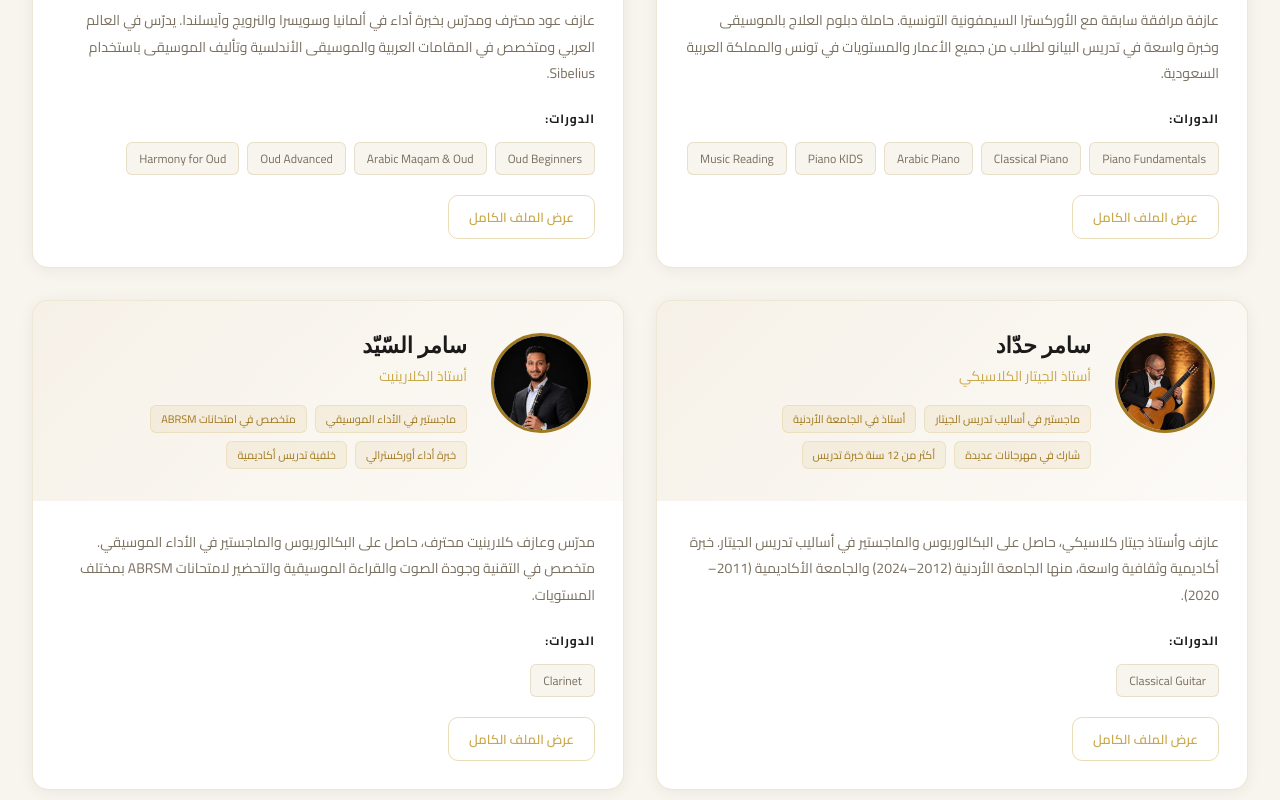
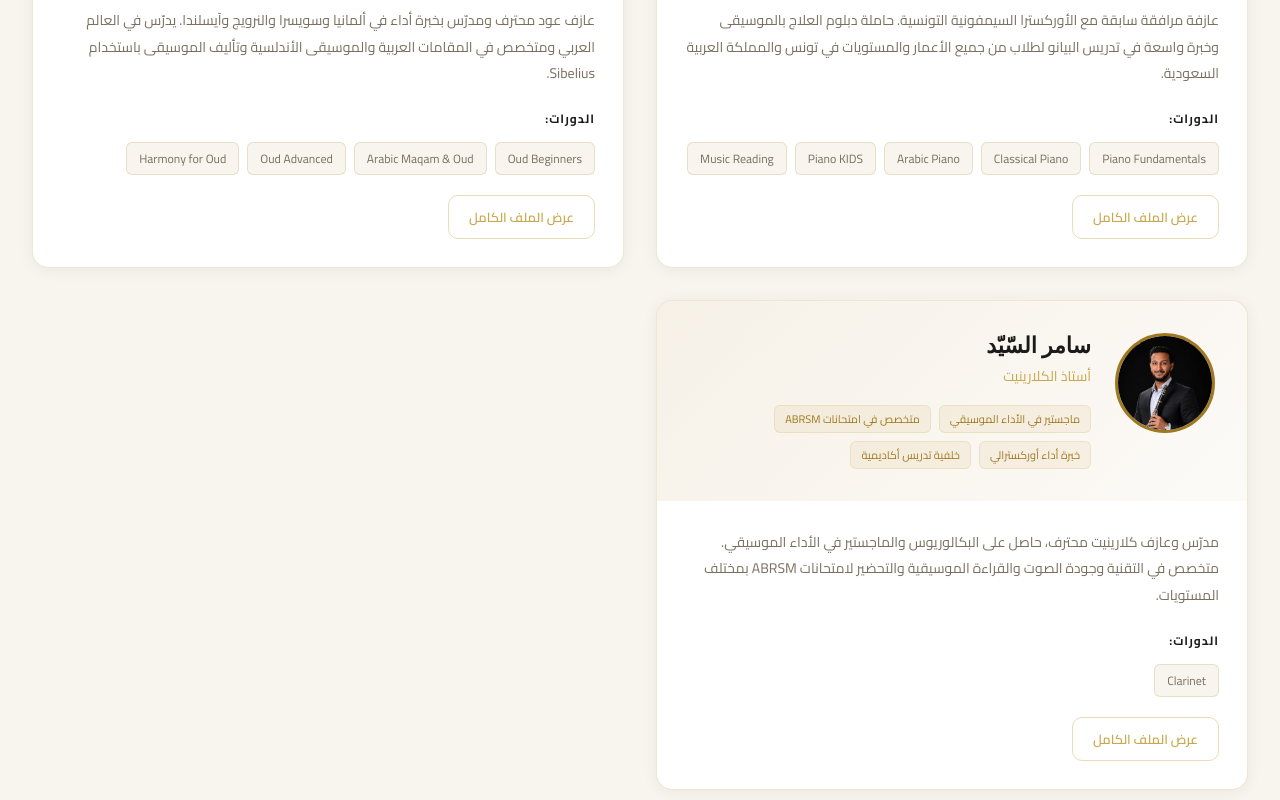
Before and after one commit to abirdakhlaoui/pianoud, a Next.js app: page /about in a window 1280 px wide. Shown: the part 1690-2490 px from the top of the page. Built offline with nearby package versions, Linux system fonts and the light colour scheme; no server answers; the database is empty.

Commit message:
Remove Samer Haddad: name and photo replaced by Pianoud logo, removed from About

```diff
--- a/src/app/about/page.tsx
+++ b/src/app/about/page.tsx
@@ -164,17 +164,6 @@ export default function AboutPage() {
                 instrument:"OUD",
               },
               {
-                name_en:"Samer Haddad",      name_ar:"سامر حدّاد",
-                role_en:"Classical Guitar Instructor", role_ar:"أستاذ الجيتار الكلاسيكي",
-                photo:"/samer-haddad.jpeg",
-                bio_en:"Classical guitar performer and instructor holding a Bachelor's and Master's degree in Guitar Teaching Methods. Extensive academic and cultural teaching experience, including the University of Jordan (2012–2024) and the Academic University (2011–2020).",
-                bio_ar:"عازف وأستاذ جيتار كلاسيكي، حاصل على البكالوريوس والماجستير في أساليب تدريس الجيتار. خبرة أكاديمية وثقافية واسعة، منها الجامعة الأردنية (2012–2024) والجامعة الأكاديمية (2011–2020).",
-                courses:["Classical Guitar"],
-                facts_en:["Master's in Guitar Teaching Methods","University of Jordan instructor","Performed in numerous festivals","12+ years teaching experience"],
-                facts_ar:["ماجستير في أساليب تدريس الجيتار","أستاذ في الجامعة الأردنية","شارك في مهرجانات عديدة","أكثر من 12 سنة خبرة تدريس"],
-                instrument:"GUITAR",
-              },
-              {
                 name_en:"Samer Al-Sayyed",   name_ar:"سامر السّيّد",
                 role_en:"Clarinet Instructor", role_ar:"أستاذ الكلارينيت",
                 photo:"/samer-sayyed.jpeg",
--- a/src/app/courses/page.tsx
+++ b/src/app/courses/page.tsx
@@ -40,7 +40,7 @@ function PianoIcon({ size = 40 }: { size?: number }) {
 const COURSES = [
   { id:"1", slug:"piano-fundamentals", img:"/course-piano.jpeg", instrument:"PIANO", level:"BEGINNER", price:55, rating:4.9, students:842, lessons:36, duration:"12h 30m", bestseller:true, title_en:"Piano", title_ar:"البيانو", instructor_en:"Ons Wafa Romdhani", instructor_ar:"أنس الوفاء رمضاني" },
   { id:"2", slug:"oud-beginners", img:"/course-oud.jpeg", instrument:"OUD", level:"BEGINNER", price:55, rating:4.9, students:1205, lessons:28, duration:"9h 45m", bestseller:true, title_en:"Oud", title_ar:"العود", instructor_en:"Omar Algour", instructor_ar:"عمر القور" },
-  { id:"9", slug:"guitar-fundamentals", img:"/course-guitar.jpeg", instrument:"GUITAR", level:"BEGINNER", price:55, rating:4.9, students:0, lessons:0, duration:"", bestseller:false, title_en:"Classical Guitar", title_ar:"الجيتار الكلاسيكي", instructor_en:"Samer Haddad", instructor_ar:"سامر حدّاد" },
+  { id:"9", slug:"guitar-fundamentals", img:"/course-guitar.jpeg", instrument:"GUITAR", level:"BEGINNER", price:55, rating:4.9, students:0, lessons:0, duration:"", bestseller:false, title_en:"Classical Guitar", title_ar:"الجيتار الكلاسيكي", instructor_en:"Pianoud Academy", instructor_ar:"أكاديمية بيانود" },
   { id:"10", slug:"clarinet-fundamentals", img:"/course-clarinet.jpeg", instrument:"CLARINET", level:"BEGINNER", price:55, rating:4.9, students:0, lessons:0, duration:"", bestseller:false, title_en:"Clarinet", title_ar:"الكلارينيت", instructor_en:"Samer Al-Sayyed", instructor_ar:"سامر السّيّد" },
   { id:"3", slug:"arabic-maqam-oud", img:"/course-maqamat.jpeg", instrument:"OUD", level:"INTERMEDIATE", price:55, rating:4.8, students:631, lessons:48, duration:"18h 00m", bestseller:true, title_en:"Arabic Music Theory / Maqamat", title_ar:"نظريات الموسيقى العربية / المقامات", instructor_en:"Omar Algour", instructor_ar:"عمر القور" },
   { id:"4", slug:"music-theory-abrsm", img:"/course-abrsm.jpeg", instrument:"PIANO", level:"INTERMEDIATE", price:55, rating:4.9, students:190, lessons:24, duration:"8h 30m", bestseller:false, title_en:"Music Theory ABRSM", title_ar:"نظريات الموسيقى ABRSM", instructor_en:"Omar Algour", instructor_ar:"عمر القور" },
--- a/src/app/instructors/page.tsx
+++ b/src/app/instructors/page.tsx
@@ -47,18 +47,18 @@ const INSTRUCTORS = [
     achievements_ar:["عروض في 4 دول أوروبية","مدرّس العالم العربي","مؤلف معتمد على Sibelius","متخصص في المقامات العربية"],
   },
   {
-    name_en:"Samer Haddad",      name_ar:"سامر حدّاد",
+    name_en:"Pianoud Academy",   name_ar:"أكاديمية بيانود",
     role_en:"Classical Guitar Instructor", role_ar:"أستاذ الجيتار الكلاسيكي",
-    photo:"/samer-haddad.jpeg",
+    photo:"/logo-pianoud.svg",
     rating:4.9, students:0, totalCourses:0,
     instrument:"GUITAR",
-    bio_en:"Samer Haddad is a classical guitar performer and instructor, holder of a Bachelor's degree in Music Science specializing in Classical Guitar, as well as a Master's degree in Guitar Teaching Methods. He has extensive experience teaching guitar at both academic and cultural levels, having taught at Yas Academy for two years, and worked for five years at the Princess Salma Center under the Jordanian Ministry of Culture. He was a specialized guitar instructor at the Academic University from 2011 to 2020, and a guitar instructor at the University of Jordan from 2012 to 2024. He has also taught guitar at numerous music institutes and centers, training students of all levels and age groups. Alongside his academic career, Samer has performed as a guitarist in many festivals, concerts, and musical events, and has collaborated with various bands and musicians on diverse artistic projects.",
-    bio_ar:"سامر حدّاد عازف وأستاذ متخصص في آلة الجيتار الكلاسيكي، حاصل على درجة البكالوريوس في العلوم الموسيقية، تخصص الجيتار الكلاسيكي، بالإضافة إلى درجة الماجستير في أساليب تدريس آلة الجيتار. يمتلك خبرة طويلة في تدريس الجيتار على المستويين الأكاديمي والثقافي، حيث عمل أستاذًا للجيتار في أكاديمية ياس لمدة عامين، كما عمل في وزارة الثقافة الأردنية لمدة خمس سنوات في مركز الأميرة سلمى. وعمل أستاذًا متخصصًا في آلة الجيتار في الجامعة الأكاديمية من عام 2011 حتى عام 2020، بالإضافة إلى عمله أستاذًا للجيتار في الجامعة الأردنية من عام 2012 حتى عام 2024. كما عمل أستاذًا لآلة الجيتار في العديد من المعاهد والمراكز الموسيقية، وأسهم في تدريب وتعليم طلبة من مستويات وفئات عمرية مختلفة. وإلى جانب مسيرته الأكاديمية والتدريسية، شارك سامر حداد كعازف جيتار في العديد من المهرجانات والحفلات والفعاليات الموسيقية، كما تعاون وعزف مع عدد من الفرق والموسيقيين في مشاريع وتجارب فنية متنوعة.",
+    bio_en:"Classical guitar lessons with an academically qualified instructor, for all levels and age groups, from first steps to advanced performance.",
+    bio_ar:"دروس جيتار كلاسيكي مع مدرّس أكاديمي مؤهَّل، لجميع المستويات والفئات العمرية، من الخطوات الأولى حتى الأداء المتقدم.",
     specialties_en:["Classical Guitar","Guitar Teaching Methods","Performance","Music Education"],
     specialties_ar:["الجيتار الكلاسيكي","أساليب تدريس الجيتار","الأداء الموسيقي","التربية الموسيقية"],
     courses:[],
-    achievements_en:["Bachelor's degree in Music Science — Classical Guitar","Master's degree in Guitar Teaching Methods","Guitar instructor at University of Jordan (2012–2024)","Guitar instructor at the Academic University (2011–2020)","Performed in numerous festivals and concerts"],
-    achievements_ar:["بكالوريوس في العلوم الموسيقية — تخصص الجيتار الكلاسيكي","ماجستير في أساليب تدريس آلة الجيتار","أستاذ جيتار في الجامعة الأردنية (2012–2024)","أستاذ جيتار في الجامعة الأكاديمية (2011–2020)","شارك في العديد من المهرجانات والحفلات الموسيقية"],
+    achievements_en:["Academically qualified instructors","Lessons for all levels and ages","One-to-one online sessions"],
+    achievements_ar:["مدرّسون مؤهَّلون أكاديمياً","دروس لجميع المستويات والأعمار","حصص فردية أونلاين"],
   },
   {
     name_en:"Samer Al-Sayyed",   name_ar:"سامر السّيّد",
```
Also changed, not shown: public/logo-pianoud.svg (added), public/samer-haddad.jpeg (deleted).
